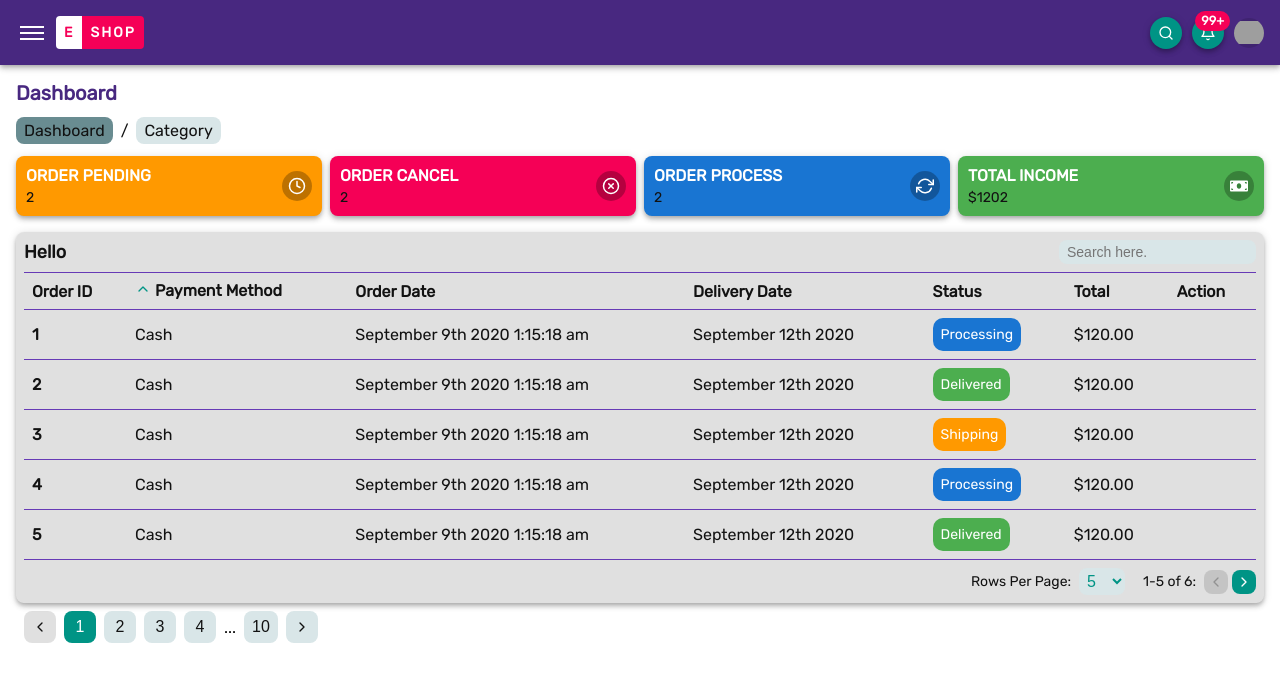
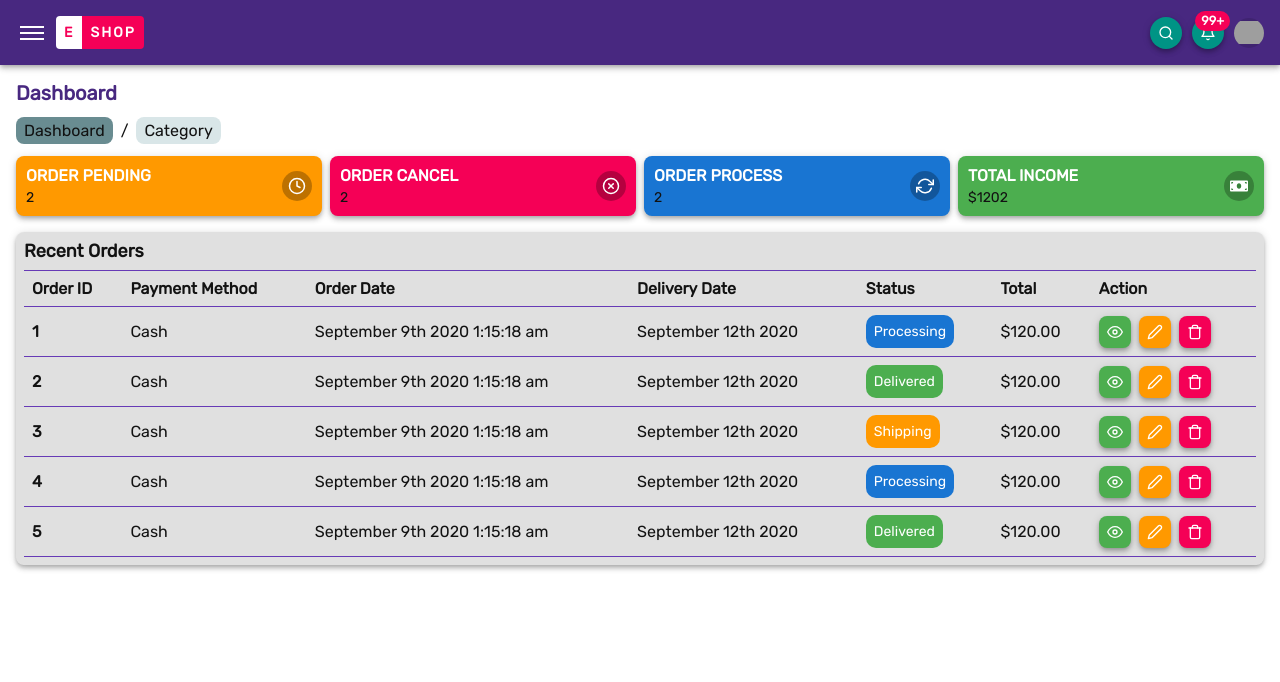
Before and after one commit to tuhinsaud4614/mern-ecommerce, a React (Create React App) app in the folder front-end/admin-site/: page / in a window 1280 px wide. Shown: the top 682 px of the page. Built offline with nearby package versions, Linux system fonts and the light colour scheme; grey boxes are pictures that could not be loaded.

Commit message:
Add recent orders table in the Dashboard page

```diff
--- a/front-end/admin-site/src/pages/dashboard/components/HighlightCard.tsx
+++ b/front-end/admin-site/src/pages/dashboard/components/HighlightCard.tsx
@@ -33,7 +33,7 @@ const HighlightCard = ({
           styles[`HighlightCard${variant}`]
         )}
       >
-        <ListTile.Title style={{ color: "var(--text-alt-color)" }}>
+        <ListTile.Title style={{ color: "var(--text-alt-color)" }} className={styles.Title}>
           {title}
         </ListTile.Title>
         <ListTile.Subtitle className={styles.Subtitle}>{subtitle}</ListTile.Subtitle>
--- a/front-end/admin-site/src/pages/dashboard/index.module.scss
+++ b/front-end/admin-site/src/pages/dashboard/index.module.scss
@@ -41,6 +41,15 @@
     }
   }
 
+  @at-root .Title {
+    font-size: 1.2rem;
+    @include media(map-get($breakpoints, "sm")) {
+      & {
+        font-size: 1.6rem;
+      }
+    }
+  }
+
   @at-root .Subtitle {
     color: var(--text-color);
   }
@@ -51,8 +60,25 @@
     border-radius: 50%;
     @include flex-center;
     & > svg {
-      font-size: 1.8rem;
+      font-size: 1.4rem;
       color: var(--text-alt-color);
+      @include media(map-get($breakpoints, "sm")) {
+        & {
+          font-size: 1.8rem;
+        }
+      }
     }
   }
 }
+
+.TableAction {
+  display: flex;
+  align-items: center;
+
+  & > #{&}Button {
+    border-radius: spacing();
+    &:not(:first-child) {
+      margin-left: spacing();
+    }
+  }
+}
--- a/front-end/admin-site/src/pages/dashboard/index.tsx
+++ b/front-end/admin-site/src/pages/dashboard/index.tsx
@@ -1,6 +1,13 @@
 import { useState } from "react";
 import { FaMoneyBill } from "react-icons/fa";
-import { FiClock, FiRefreshCw, FiXCircle } from "react-icons/fi";
+import {
+  FiClock,
+  FiEdit2,
+  FiEye,
+  FiRefreshCw,
+  FiTrash,
+  FiXCircle,
+} from "react-icons/fi";
 
 import routes from "../../routes";
 import PageContainer from "../../shared/components/page-container";
@@ -8,8 +15,7 @@ import PageContainer from "../../shared/components/page-container";
 // import { BiFile } from "react-icons/bi";
 // import { FiEye, FiEyeOff } from "react-icons/fi";
 
-import Pagination from "../../shared/components/pagination";
-import SelectDefault from "../../shared/components/select/SelectDefault";
+// import Pagination from "../../shared/components/pagination";
 import Table from "../../shared/components/table";
 import Badge from "../../shared/components/ui/badge";
 import HighlightCard from "./components/HighlightCard";
@@ -19,7 +25,7 @@ import HighlightCard from "./components/HighlightCard";
 // import routes from "../../routes";
 // import Modal from "../../shared/components/modal";
 // import Badge from "../../shared/components/ui/badge";
-// import Button, { IconButton } from "../../shared/components/ui/button";
+import { IconButton } from "../../shared/components/ui/button";
 // import CheckboxRadio from "../../shared/components/ui/checkbox-radio";
 // import Input from "../../shared/components/ui/input";
 // import Link from "../../shared/components/ui/link";
@@ -129,22 +135,13 @@ const Dashboard = () => {
           />
         </div>
       </section>
-      <Table
-        title="Hello"
-        count={data.length}
-        filter={{
-          onFilter(value) {
-            console.log(value);
-          },
-          list: ["hello", "hi"],
-        }}
-      >
+      <Table title="Recent Orders">
         <Table.Head>
           <Table.Row>
             <Table.Cell scope="col" as="th">
               Order ID
             </Table.Cell>
-            <Table.Cell scope="col" as="th" onSort={(x) => {}}>
+            <Table.Cell scope="col" as="th">
               Payment Method
             </Table.Cell>
             <Table.Cell scope="col" as="th">
@@ -175,12 +172,33 @@ const Dashboard = () => {
               <Table.Cell scope="row">{item.delV}</Table.Cell>
               <Table.Cell scope="row">{item.badge}</Table.Cell>
               <Table.Cell scope="row">{item.price}</Table.Cell>
-              <Table.Cell scope="row">{item.emp}</Table.Cell>
+              <Table.Cell scope="row">
+                <div className={styles.TableAction}>
+                  <IconButton
+                    className={styles.TableActionButton}
+                    variant="success"
+                  >
+                    <FiEye />
+                  </IconButton>
+                  <IconButton
+                    className={styles.TableActionButton}
+                    variant="warning"
+                  >
+                    <FiEdit2 />
+                  </IconButton>
+                  <IconButton
+                    className={styles.TableActionButton}
+                    variant="danger"
+                  >
+                    <FiTrash />
+                  </IconButton>
+                </div>
+              </Table.Cell>
             </Table.Row>
           ))}
         </Table.Body>
       </Table>
-      <Pagination onTap={(page) => setValue(page)} />
+      {/* <Pagination onTap={(page) => setValue(page)} /> */}
       {/* <Select
         options={[
           { name: "Hi", value: "hi" },
--- a/front-end/admin-site/src/shared/components/table/index.tsx
+++ b/front-end/admin-site/src/shared/components/table/index.tsx
@@ -17,10 +17,11 @@ interface Props {
     list?: string[];
     onFilter(value: string): void;
   };
+  footer?: ReactNode | ReactNode[];
   title?: string;
   children?: ReactNode | ReactNode[];
 }
-const Table = ({ count, filter, title, children }: Props) => {
+const Table = ({ count, filter, footer, title, children }: Props) => {
   const [state, dispatch] = useReducer(reducer, setInitial(count || 0));
   const ref = useRef<HTMLInputElement>(null);
 
@@ -59,6 +60,7 @@ const Table = ({ count, filter, title, children }: Props) => {
           <table className={classNames(styles.Root)}>{children}</table>
         </div>
       </TableContext.Provider>
+      {(count || footer) && (
         <footer className={classNames(styles.Footer)}>
           {count && (
             <div className={classNames(styles.Pagination)}>
@@ -87,7 +89,10 @@ const Table = ({ count, filter, title, children }: Props) => {
                   disabled={state.start === 1}
                   className={styles.Btn}
                   onClick={() =>
-                  dispatch({ type: ActionTypes.PAGE_CHANGE, payload: "prev" })
+                    dispatch({
+                      type: ActionTypes.PAGE_CHANGE,
+                      payload: "prev",
+                    })
                   }
                 >
                   <FiChevronLeft />
@@ -96,7 +101,10 @@ const Table = ({ count, filter, title, children }: Props) => {
                   disabled={state.end === state.count}
                   className={styles.Btn}
                   onClick={() =>
-                  dispatch({ type: ActionTypes.PAGE_CHANGE, payload: "next" })
+                    dispatch({
+                      type: ActionTypes.PAGE_CHANGE,
+                      payload: "next",
+                    })
                   }
                 >
                   <FiChevronRight />
@@ -104,7 +112,9 @@ const Table = ({ count, filter, title, children }: Props) => {
               </div>
             </div>
           )}
+          {footer}
         </footer>
+      )}
     </section>
   );
 };
```
Lines whose indentation alone changed are shown as unchanged.
